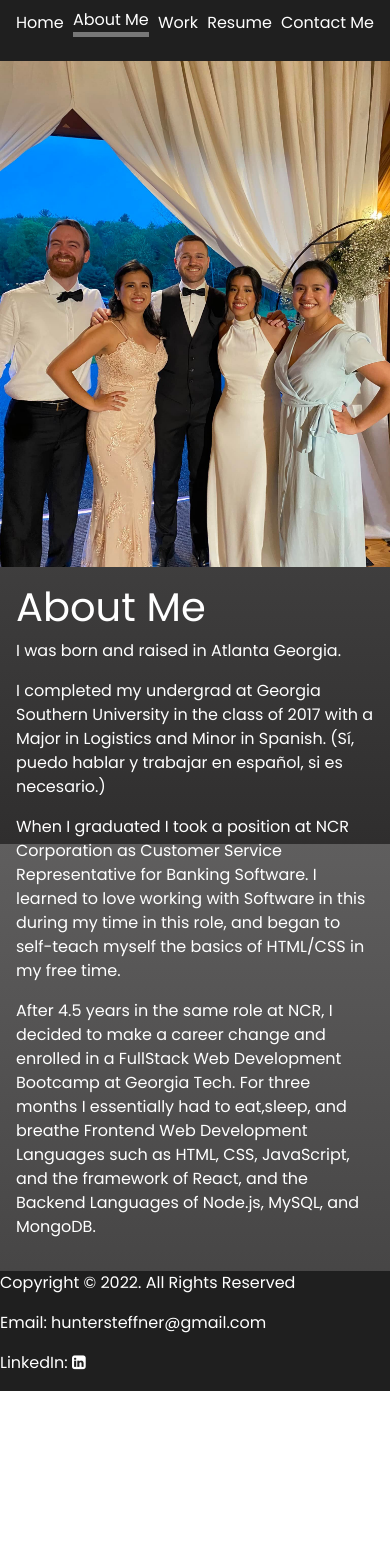
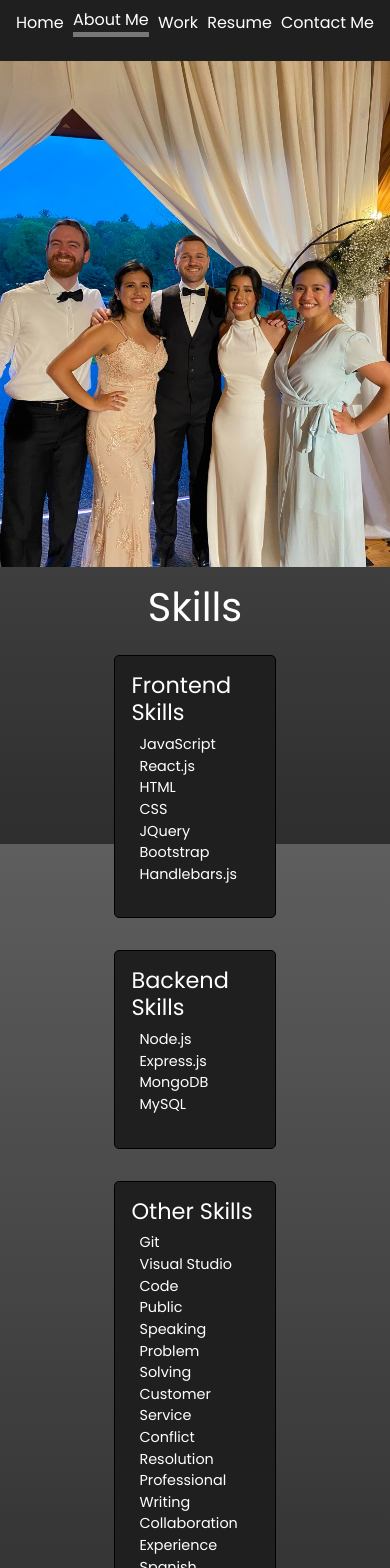
Before and after one commit to huntersteffner/Portfolio-with-React, a React (Create React App) app in the folder portfolio-with-react/: page /Portfolio-with-React/about-me in a window 390 px wide. Shown: the top 1568 px of the page. Before the commit the page ends 1391 px from the top, so only its background shows below. Built offline with nearby package versions, Linux system fonts and the light colour scheme.

Commit message:
Edited about me page

```diff
--- a/portfolio-with-react/src/App.css
+++ b/portfolio-with-react/src/App.css
@@ -45,6 +45,9 @@ body {
   width: 50vw;
   padding: 1rem;
 }
+.about-desc h1 {
+  text-align: center;
+}
 .home-links {
   padding: 1rem;
   width: 50vw;
@@ -56,6 +59,17 @@ body {
 .home-links h2 {
   text-align: center;
   font-size: 2rem;
+}
+.skills {
+  margin: 1rem;
+}
+.skills li {
+  list-style-type: none;
+  margin: 0 .5rem;
+  font-size: 1.1rem;
+}
+.skills-container {
+
 }
 #nav {
   background-color: var(--dark-bg-color);
@@ -168,4 +182,22 @@ body {
     height: 60vh;
     width: 100vw
   }
+  .skills-container {
+   display: flex;
+   justify-content: center;
+   flex-wrap: wrap;
+  }
+  .skills {
+    width: 45%;
+    padding: 1rem;
+    border: black 1px solid;
+    border-radius: 5px;
+    background-color: var(--dark-bg-color);
+  }
+  .skills h2 {
+    font-size: 1.4rem;
+  }
+  .skills li {
+    font-size: .9rem;
+  }
 }
--- a/portfolio-with-react/src/components/AboutMe.js
+++ b/portfolio-with-react/src/components/AboutMe.js
@@ -3,18 +3,47 @@ export default function AboutMe() {
   // We return all the JSX inside a parent element with a className of "container".
   return (
     <div className="home-container">
-
-            <div className='about-image'></div>
+      <div className="about-image"></div>
       <div className="about-desc">
-                <h1>About Me</h1>
-                <p>I was born and raised in Atlanta Georgia.</p>
-                <p>I completed my undergrad at Georgia Southern University in the class of 2017 with a Major in Logistics and Minor in Spanish. (Sí, puedo hablar y trabajar en español, si es necesario.)</p>
-                <p>When I graduated I took a position at NCR Corporation as Customer Service Representative for Banking Software. I learned to love working with Software in this during my time in this role, and began to self-teach myself the basics of HTML/CSS in my free time.</p>
-                <p>After 4.5 years in the same role at NCR, I decided to make a career change and enrolled in a FullStack Web Development Bootcamp at Georgia Tech. For three months I essentially had to eat,sleep, and breathe Frontend Web Development Languages such as HTML, CSS, JavaScript, and the framework of React, and the Backend Languages of Node.js, MySQL, and MongoDB.</p>
+        <h1>Skills</h1>
+        <div className="skills-container">
+          <div className="skills">
+            <h2>Frontend Skills</h2>
+            <ul>
+              <li>JavaScript</li>
+              <li>React.js</li>
+              <li>HTML</li>
+              <li>CSS</li>
+              <li>JQuery</li>
+              <li>Bootstrap</li>
+              <li>Handlebars.js</li>
+            </ul>
           </div>
-
-
+          <div className="skills">
+            <h2>Backend Skills</h2>
+            <ul>
+              <li>Node.js</li>
+              <li>Express.js</li>
+              <li>MongoDB</li>
+              <li>MySQL</li>
+            </ul>
           </div>
-
+          <div className="skills">
+            <h2>Other Skills</h2>
+            <ul>
+              <li>Git</li>
+              <li>Visual Studio Code</li>
+              <li>Public Speaking</li>
+              <li>Problem Solving</li>
+              <li>Customer Service</li>
+              <li>Conflict Resolution</li>
+              <li>Professional Writing</li>
+              <li>Collaboration Experience</li>
+              <li>Spanish Translation</li>
+            </ul>
+          </div>
+        </div>
+      </div>
+    </div>
   )
 }
```
Lines whose indentation alone changed are shown as unchanged.
